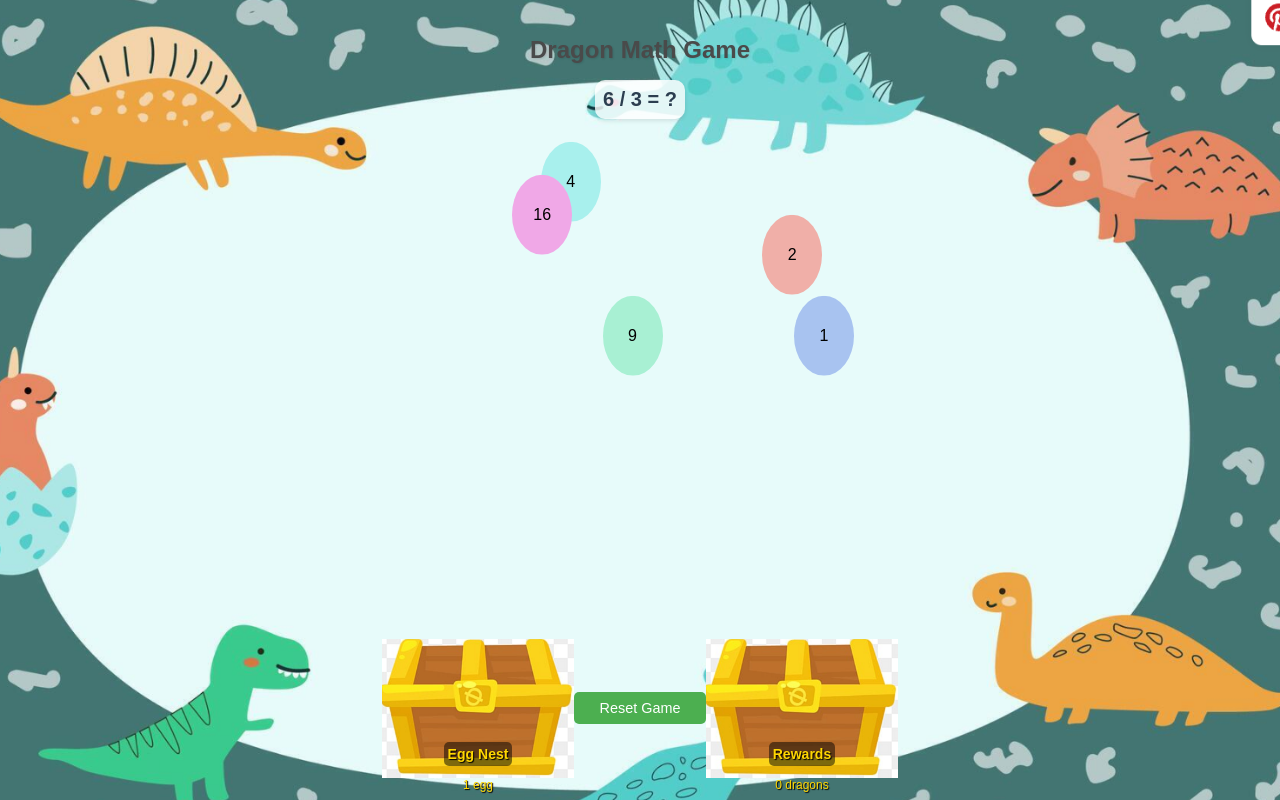
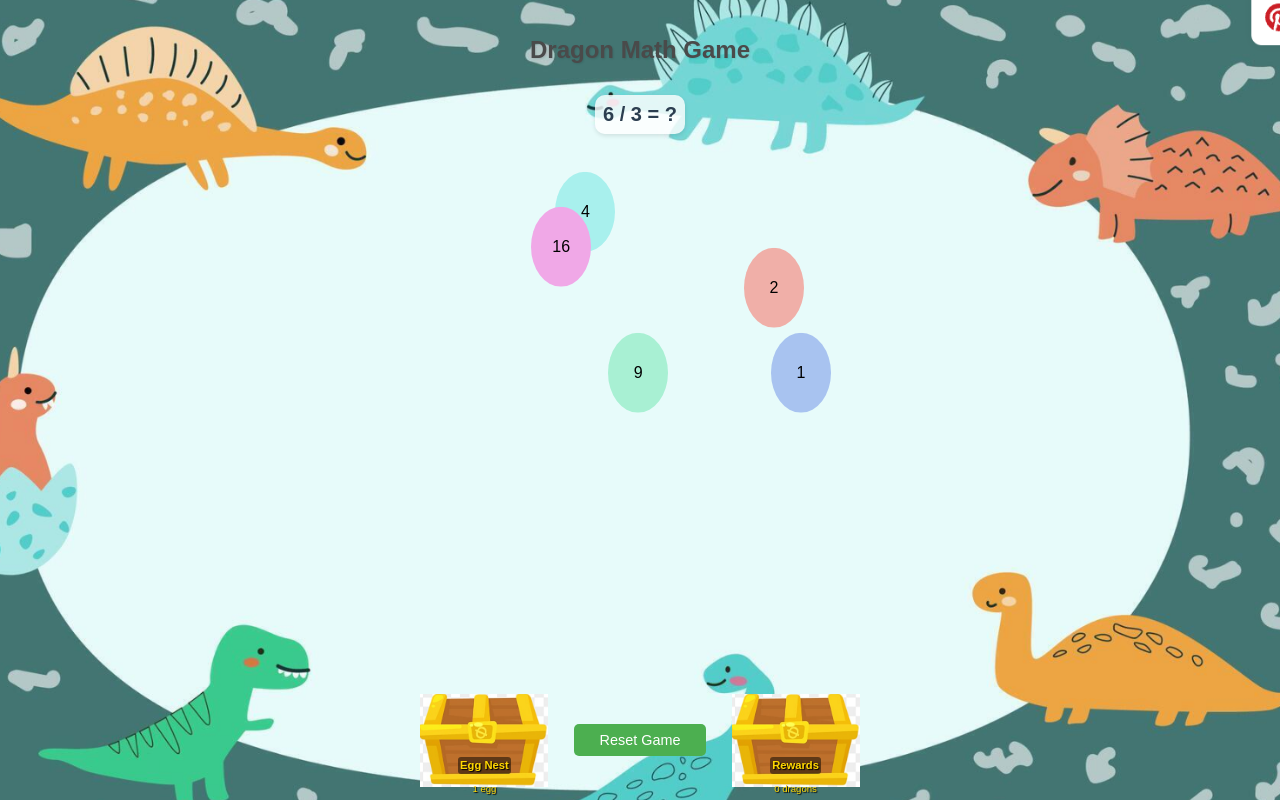
Before and after one commit to Melody-Huang/Jessie-Math-Game, a React (Create React App) app in the folder math-dinosaur-game/: page / in a window 1280 px wide. Built offline with nearby package versions, Linux system fonts and the light colour scheme.

Commit message:
fix chest size

```diff
--- a/math-dinosaur-game/src/MathDinosaurGame.css
+++ b/math-dinosaur-game/src/MathDinosaurGame.css
@@ -66,27 +66,28 @@ body, html {
   justify-content: space-between;
   align-items: center;
   width: 100%;
+  padding: 0 2vw; /* Add some padding to prevent chests from touching the edges */
 }
 
 .treasure-chest {
-  width: 15vw;
-  height: 15vw;
+  width: 10vw; /* Reduced from 15vw */
+  height: 10vw; /* Reduced from 15vw */
   background: url('./images/TreasureChest.png') no-repeat center/contain;
   display: flex;
   flex-direction: column;
   justify-content: flex-end;
   align-items: center;
   text-align: center;
-  font-size: 1.5vh;
+  font-size: 1.2vh; /* Slightly reduced font size */
   color: #FFD700;
   text-shadow: 1px 1px 1px #000;
 }
 
 .treasure-chest h3 {
   margin: 0;
-  padding: 0.5vh;
+  padding: 0.3vh; /* Slightly reduced padding */
   background: rgba(0, 0, 0, 0.5);
-  border-radius: 5px;
+  border-radius: 3px; /* Slightly reduced border radius */
 }
 
 .reset-button {
```
